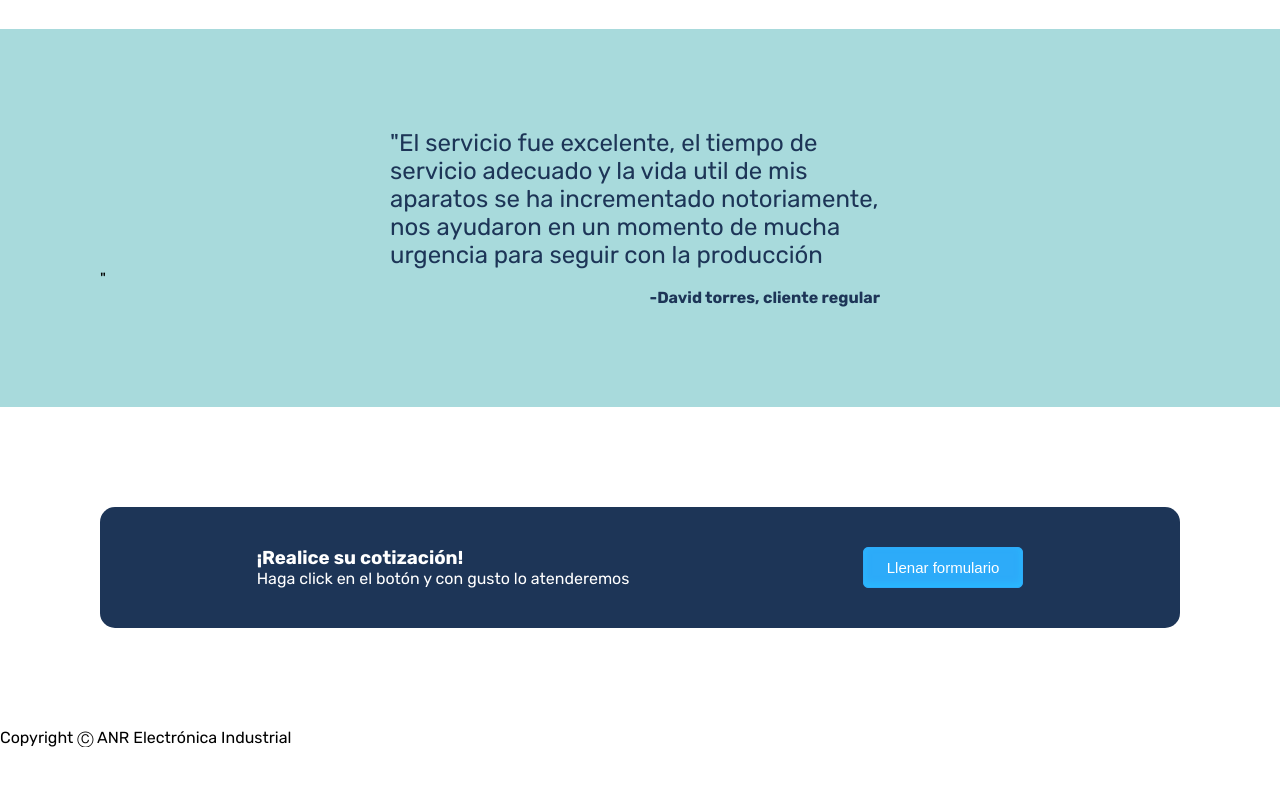
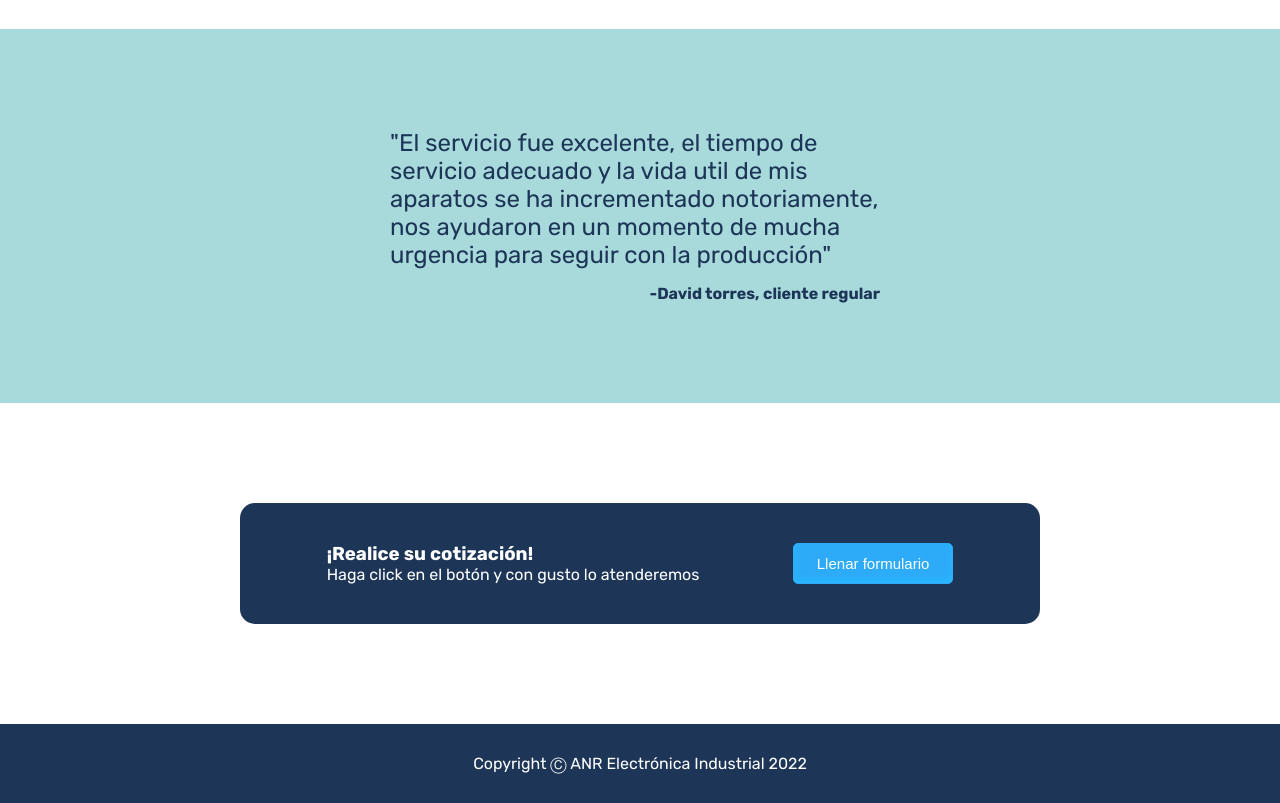
Before and after one commit to Erfeme/Landing-Page, a plain HTML site: page index.html in a window 1280 px wide. Shown: the part 980-1783 px from the top of the page. Before the commit the page ends 1727 px from the top, so only its background shows below. Drawn offline with Linux system fonts and the light colour scheme.

Commit message:
Call to action finished, nested it inside another window to properly round the borders and center it to the page, finished the footer, it remains on the bottom of the page

```diff
--- a/index.html
+++ b/index.html
@@ -98,7 +98,7 @@
         </div>
 
         <div class="testimonial">
-            <p><span>"</span>El servicio fue excelente, el tiempo de servicio adecuado y la vida util de mis aparatos se ha incrementado notoriamente, nos ayudaron en un momento de mucha urgencia para seguir con la producción</p><span>"</span>
+            <p>"El servicio fue excelente, el tiempo de servicio adecuado y la vida util de mis aparatos se ha incrementado notoriamente, nos ayudaron en un momento de mucha urgencia para seguir con la producción"</p>
             <div class="autor">-David torres, cliente regular</div>
         </div>
 
@@ -117,7 +117,7 @@
         <!--Footer-->
 
         <div class="footer">
-            <p>Copyright Ⓒ ANR Electrónica Industrial</p>
+            <p>Copyright Ⓒ ANR Electrónica Industrial 2022</p>
         </div>
 
     </body>
--- a/style/style.css
+++ b/style/style.css
@@ -147,10 +147,13 @@ a{
     margin-right:300px;
     color: #1D3557;
     font-weight:bold;
+    margin-top: 15px;
 }
 
 .action{
     padding:100px;
+    display:flex;
+    justify-content: center;
 }
 
 .action-windows{
@@ -160,4 +163,12 @@ a{
     padding: 40px;
     justify-content: space-around;
     border-radius: 15px;
+    width: 800px;
 }
+
+.footer{
+    text-align: center;
+    padding: 30px;
+    background-color: #1D3557;
+    color:#ffffff;
+}
```
